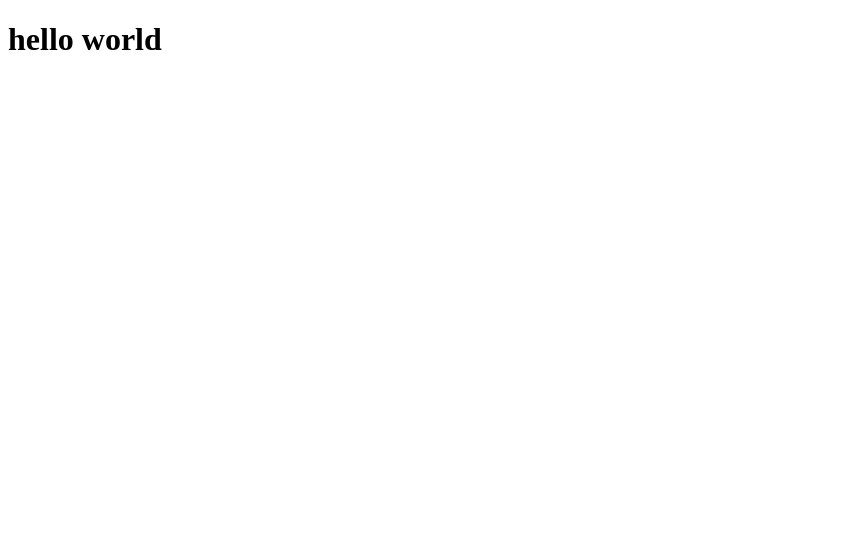
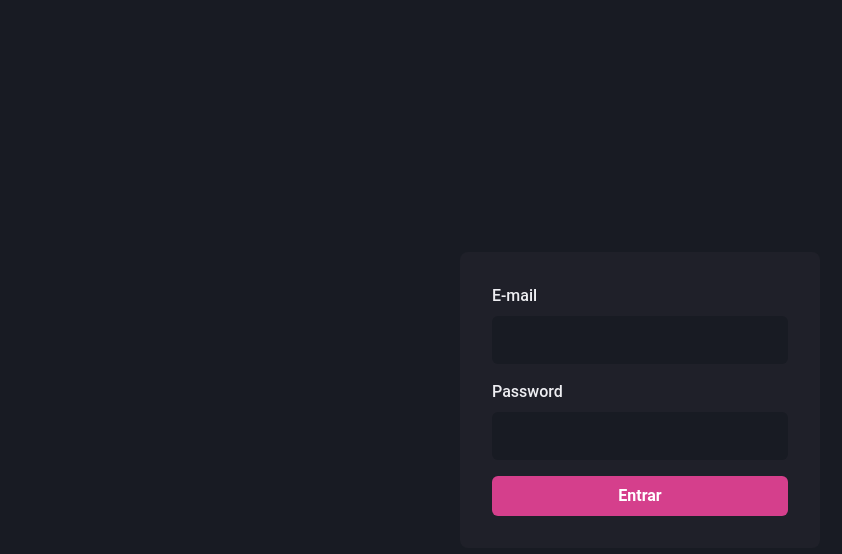
Before and after one commit to ricardocolares/godash, a Next.js app: page / in a window 1280 px wide. Shown: the top 554 px of the page, without its empty margins (0-842 px from the left). Built offline with nearby package versions, Linux system fonts and the light colour scheme.

Commit message:
login page created

```diff
--- a/package.json
+++ b/package.json
@@ -8,6 +8,11 @@
     "start": "next start"
   },
   "dependencies": {
+    "@chakra-ui/core": "^0.8.0",
+    "@chakra-ui/react": "^1.4.2",
+    "@emotion/react": "^11.1.5",
+    "@emotion/styled": "^11.1.5",
+    "framer-motion": "^4.1.2",
     "next": "10.1.3",
     "react": "17.0.2",
     "react-dom": "17.0.2"
--- a/src/pages/_app.tsx
+++ b/src/pages/_app.tsx
@@ -1,7 +1,13 @@
 import { AppProps } from "next/dist/next-server/lib/router/router";
+import { ChakraProvider } from "@chakra-ui/react";
+import { theme } from "../styles/theme";
 
 function MyApp({ Component, pageProps }: AppProps) {
-  return <Component {...pageProps} />;
+  return (
+    <ChakraProvider theme={theme}>
+      <Component {...pageProps} />
+    </ChakraProvider>
+  );
 }
 
 export default MyApp;
--- /dev/null
+++ b/src/pages/_documents.tsx
@@ -0,0 +1,21 @@
+import Document, { Head, Html, Main, NextScript } from "next/document";
+
+export default class MyDocument extends Document {
+  render() {
+    return (
+      <Html>
+        <Head>
+          <link rel="preconnect" href="https://fonts.gstatic.com" />
+          <link
+            href="https://fonts.googleapis.com/css2?family=Roboto:wght@400;500;700&display=swap"
+            rel="stylesheet"
+          />
+        </Head>
+        <body>
+          <Main />
+          <NextScript />
+        </body>
+      </Html>
+    );
+  }
+}
--- a/src/pages/index.tsx
+++ b/src/pages/index.tsx
@@ -1,3 +1,61 @@
+import {
+  Button,
+  Flex,
+  FormControl,
+  FormLabel,
+  Input,
+  Stack,
+} from "@chakra-ui/react";
+
 export default function Home() {
-  return <h1>hello world</h1>;
+  return (
+    <Flex w="100vw" h="100vh" align="center" justify="center">
+      <Flex
+        as="form"
+        width="100%"
+        maxWidth={360}
+        bg="gray.800"
+        p="8"
+        borderRadius={8}
+        flexDir="column"
+      >
+        <Stack spacing="4">
+          <FormControl>
+            <FormLabel htmlFor="email">E-mail</FormLabel>
+            <Input
+              id="email"
+              name="email"
+              type="email"
+              focusBorderColor="pink.500"
+              bgColor="gray.900"
+              variant="filled"
+              _hover={{
+                bgColor: "gray.900",
+              }}
+              size="lg"
+            />
+          </FormControl>
+          <FormControl>
+            <FormLabel htmlFor="password">Password</FormLabel>
+            <Input
+              id="password"
+              name="password"
+              type="password"
+              focusBorderColor="pink.500"
+              bgColor="gray.900"
+              variant="filled"
+              _hover={{
+                bgColor: "gray.900",
+              }}
+              size="lg"
+            />
+          </FormControl>
+
+          <Button type="submit" mt="6" colorScheme="pink">
+            Entrar
+          </Button>
+        </Stack>
+      </Flex>
+    </Flex>
+  );
 }
--- /dev/null
+++ b/src/styles/theme.ts
@@ -0,0 +1,30 @@
+import { extendTheme } from '@chakra-ui/react'
+
+export const theme = extendTheme({
+  colors: {
+    gray: {
+      "900": "#181b23",
+      "800": "#1f2029",
+      "700": "#353646",
+      "600": "#4b4d63",
+      "500": "#616480",
+      "400": "#797d9a",
+      "300": "#9699b0",
+      "200": "#b3b5c6",
+      "100": "#d1d2dc",
+      "50": "#eeeef2",
+    }
+  },
+  fonts:{
+    heading: 'Roboto',
+    body: 'Roboto'
+  },
+  styles: {
+    global: {
+      body: {
+        bg: 'gray.900',
+        color: 'gray.50'
+      }
+    }
+  }
+})
```
Also changed, not shown: 2 other files (tests, documents, lock files or other folders).
